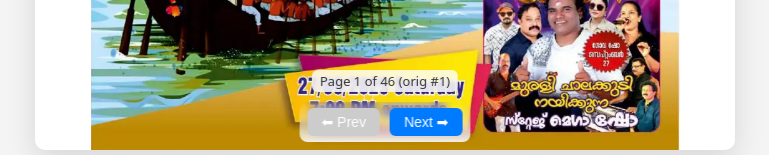
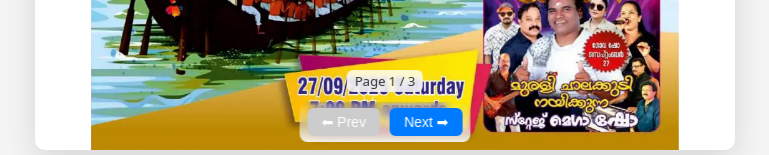
Before and after one commit to Crewlobbymadgaon/KeralaKalaKendram, a plain HTML site: page index.html in a window 1280 px wide. Shown: the part 642-797 px from the top of the page, without its empty margins (255-1024 px from the left). Drawn offline with Linux system fonts and the light colour scheme.

Commit message:
Update index.html

```diff
--- a/index.html
+++ b/index.html
@@ -181,10 +181,12 @@
   window.addEventListener('resize', setVH);
   window.addEventListener('orientationchange', setVH);
 
-  // Build image list p1..p48 excluding p10 & p11
-  const originalPageNumbers = Array.from({ length: 48 }, (_, i) => i + 1)
-    .filter(n => n !== 10 && n !== 11);
-  const images = originalPageNumbers.map(n => `pages/p${n}.webp`);
+  // Your page images
+  const images = [
+    "pages/p1.webp",
+    "pages/p2.webp",
+    "pages/p3.webp"
+  ];
 
   const flipbook = document.getElementById("flipbook");
   const prevBtn  = document.getElementById("prev");
@@ -200,7 +202,7 @@
 
     const img = document.createElement("img");
     img.src = src;
-    img.alt = `Page ${originalPageNumbers[i]}`;
+    img.alt = `Page ${i+1}`;
     img.addEventListener('error', () => img.classList.add('img-missing'));
 
     page.appendChild(img);
@@ -216,12 +218,7 @@
       page.style.transform = i < index ? "rotateY(-180deg)" : "rotateY(0deg)";
     });
     currentIndex = index;
-
-    // Show both flip index and original page number
-    const shown = currentIndex + 1;
-    const original = originalPageNumbers[currentIndex];
-    counter.textContent = `Page ${shown} of ${pages.length} (orig #${original})`;
-
+    counter.textContent = `Page ${currentIndex + 1} / ${pages.length}`;
     prevBtn.disabled = currentIndex === 0;
     nextBtn.disabled = currentIndex === pages.length - 1;
   }
```
